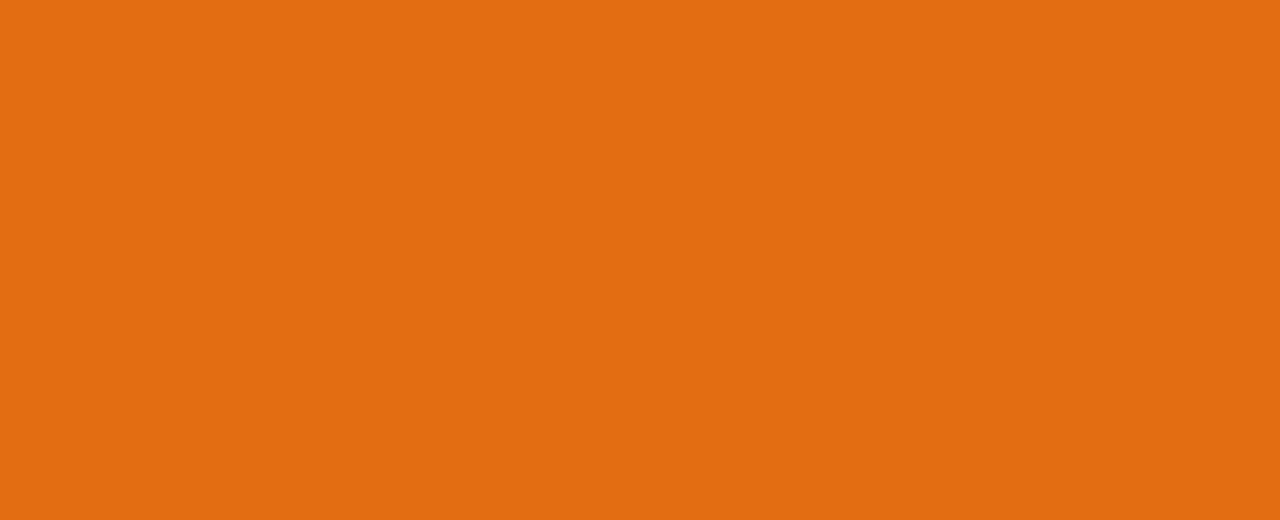
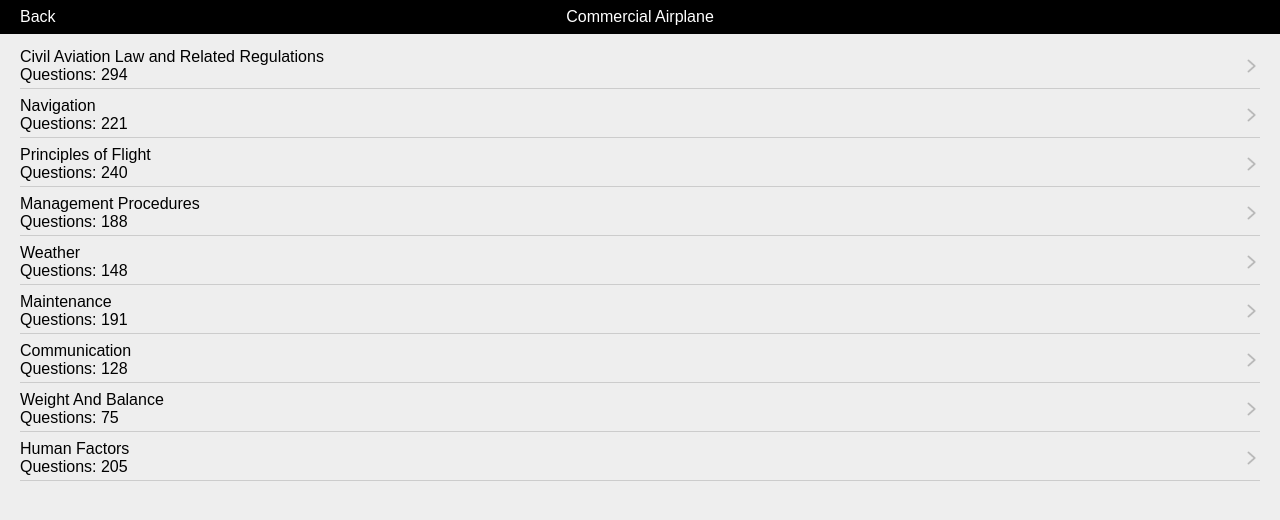
Before and after one commit to ben7152000/caa.github.io, a Vue app: page /#/subject in a window 1280 px wide. Before the commit this address had no page. Shown: the top 520 px of the page. Built offline with nearby package versions, Linux system fonts and the light colour scheme.

Commit message:
feat: 新增主題

```diff
--- /dev/null
+++ b/src/data/chinese/subjects.json
@@ -0,0 +1,50 @@
+{
+  "lang": "chinese",
+  "subject": [
+    {
+      "id": 1,
+      "title": "民用航空法及相關法規",
+      "questionCounts": 294
+    },
+    {
+      "id": 2,
+      "title": "基本航行學",
+      "questionCounts": 221
+    },
+    {
+      "id": 3,
+      "title": "飛機飛航原理",
+      "questionCounts": 240
+    },
+    {
+      "id": 4,
+      "title": "飛航管理程序",
+      "questionCounts": 188
+    },
+    {
+      "id": 5,
+      "title": "航空氣象",
+      "questionCounts": 148
+    },
+    {
+      "id": 6,
+      "title": "航空器一般維護",
+      "questionCounts": 191
+    },
+    {
+      "id": 7,
+      "title": "陸空通訊",
+      "questionCounts": 128
+    },
+    {
+      "id": 8,
+      "title": "載重平衡",
+      "questionCounts": 75
+    },
+    {
+      "id": 9,
+      "title": "人為因素學",
+      "questionCounts": 205
+    }
+  ]
+}
--- /dev/null
+++ b/src/data/english/subjects.json
@@ -0,0 +1,50 @@
+{
+  "lang": "english",
+  "subject": [
+    {
+      "id": 1,
+      "title": "Civil Aviation Law and Related Regulations",
+      "questionCounts": 294
+    },
+    {
+      "id": 2,
+      "title": "Navigation",
+      "questionCounts": 221
+    },
+    {
+      "id": 3,
+      "title": "Principles of Flight",
+      "questionCounts": 240
+    },
+    {
+      "id": 4,
+      "title": "Management Procedures",
+      "questionCounts": 188
+    },
+    {
+      "id": 5,
+      "title": "Weather",
+      "questionCounts": 148
+    },
+    {
+      "id": 6,
+      "title": "Maintenance",
+      "questionCounts": 191
+    },
+    {
+      "id": 7,
+      "title": "Communication",
+      "questionCounts": 128
+    },
+    {
+      "id": 8,
+      "title": "Weight And Balance",
+      "questionCounts": 75
+    },
+    {
+      "id": 9,
+      "title": "Human Factors",
+      "questionCounts": 205
+    }
+  ]
+}
--- a/src/routers/index.js
+++ b/src/routers/index.js
@@ -9,6 +9,11 @@ const routes = [
     path: '/home',
     name: 'Home',
     component: () => import('../views/home.vue')
+  },
+  {
+    path: '/subject',
+    name: 'Subject',
+    component: () => import('../views/subject.vue')
   }
 ]
 
--- a/src/styles/index.css
+++ b/src/styles/index.css
@@ -14,9 +14,9 @@ a {
 }
 
 #app {
+    width: 100%;
     max-width: 1280px;
     margin: 0 auto;
-    padding: 2rem;
     text-align: center;
 }
 
--- a/src/views/home.vue
+++ b/src/views/home.vue
@@ -6,22 +6,39 @@
       <div class="select-practice">
         <span>Commercial Airplane</span>
       </div>
+      <div class="select-lang">
+        <div :class="['tab', { active: activeLang === 'chinese' }]" @click="changeLang('chinese')">Chinese</div>
+        <div :class="['tab', { active: activeLang === 'english' }]" @click="changeLang('english')">English</div>
+      </div>
       <div class="select-topic">
         <div :class="['tab', { active: activeTopic === 'study' }]" @click="changeTopic('study')">Study</div>
         <div :class="['tab', { active: activeTopic === 'test' }]" @click="changeTopic('test')">Test</div>
       </div>
-      <button class="btn-start">Start</button>
+      <button class="btn-start" @click="goStart">Start</button>
     </div>
   </div>
 </template>
 
 <script setup>
 import { ref } from "vue";
+import { useRouter } from "vue-router";
 
+const router = useRouter()
+const activeLang = ref('chinese')
 const activeTopic = ref('study')
+
+const changeLang = (lang) => {
+  activeLang.value = lang
+}
 
 const changeTopic = (topic) => {
   activeTopic.value = topic
+}
+
+const goStart = () => {
+  localStorage.setItem('lang', activeLang.value)
+  localStorage.setItem('topic', activeTopic.value)
+  router.push('/subject')
 }
 </script>
 
@@ -55,7 +72,13 @@ const changeTopic = (topic) => {
 }
 
 .select-topic {
-  margin: 40px auto 20px;
+  margin: 10px auto 20px;
+  display: flex;
+  justify-content: center;
+}
+
+.select-lang {
+  margin: 40px auto 10px;
   display: flex;
   justify-content: center;
 }
--- /dev/null
+++ b/src/views/subject.vue
@@ -0,0 +1,87 @@
+<template>
+  <div class="subject-page">
+    <div class="nav-bar">
+      <span class="back" @click="goBack">Back</span>
+      <span>Commercial Airplane</span>
+    </div>
+    <div v-for="subject of activeSubjects" class="subjects">
+      <div class="subject">
+        <div class="subject-info">
+          <span>{{ subject.title }}</span>
+          <span>Questions: {{ subject.questionCounts }}</span>
+        </div>
+        <img src="../assets/arrow-right.png" alt="arrow-right" class="arrow">
+      </div>
+    </div>
+  </div>
+</template>
+
+<script setup>
+import { computed } from "vue";
+import { useRouter } from "vue-router";
+import ChineseData from '../data/chinese/subjects.json'
+import EnglishData from '../data/english/subjects.json'
+
+const router = useRouter()
+
+const activeSubjects = computed(() => {
+  return localStorage.getItem('lang') === 'chinese' ? ChineseData.subject : EnglishData.subject
+})
+
+const goBack = () => {
+  localStorage.removeItem('lang')
+  localStorage.removeItem('topic')
+  router.push('/')
+}
+</script>
+
+<style scoped>
+.nav-bar {
+  background: #000000;
+  color: #FFFFFF;
+  position: absolute;
+  top: 0;
+  left: 0;
+  right: 0;
+  padding: 8px 0;
+  display: flex;
+  justify-content: center;
+  align-items: center;
+}
+
+.subject-page {
+  padding-top: 40px;
+  background: #eee;
+  height: 100%;
+}
+
+.back {
+  position: absolute;
+  left: 20px;
+}
+
+.subjects {
+  width: 100%;
+}
+
+.subject {
+  display: flex;
+  justify-content: space-between;
+  align-items: center;
+  color: #000000;
+  padding: 8px 0 4px;
+  margin: 0 20px;
+  border-bottom: 1px solid #cccccc;
+}
+
+.subject-info {
+  display: flex;
+  flex-direction: column;
+  align-items: flex-start;
+}
+
+.arrow {
+  width: 16px;
+  height: 16px;
+}
+</style>
```
Also changed, not shown: src/assets/arrow-right.png (added).
